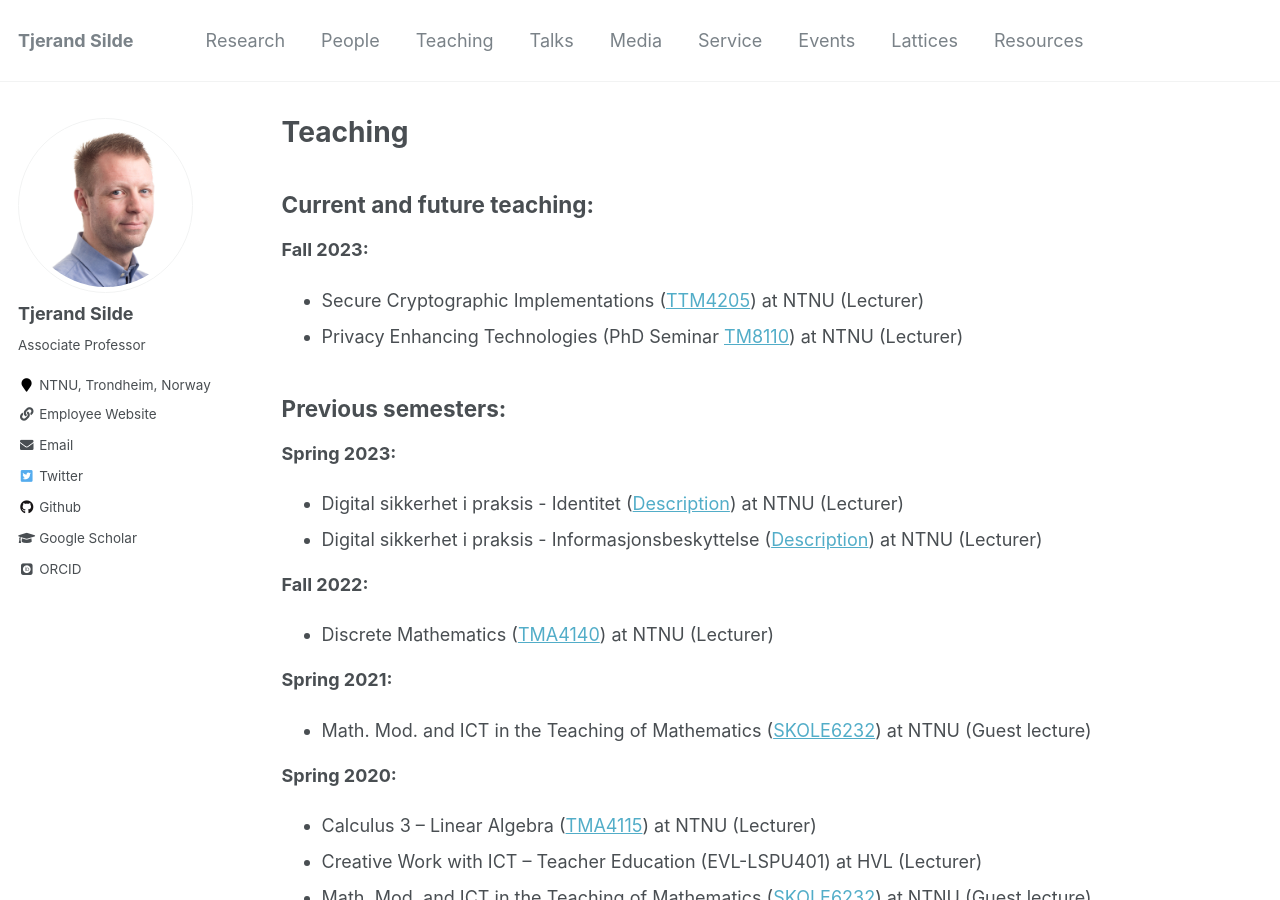
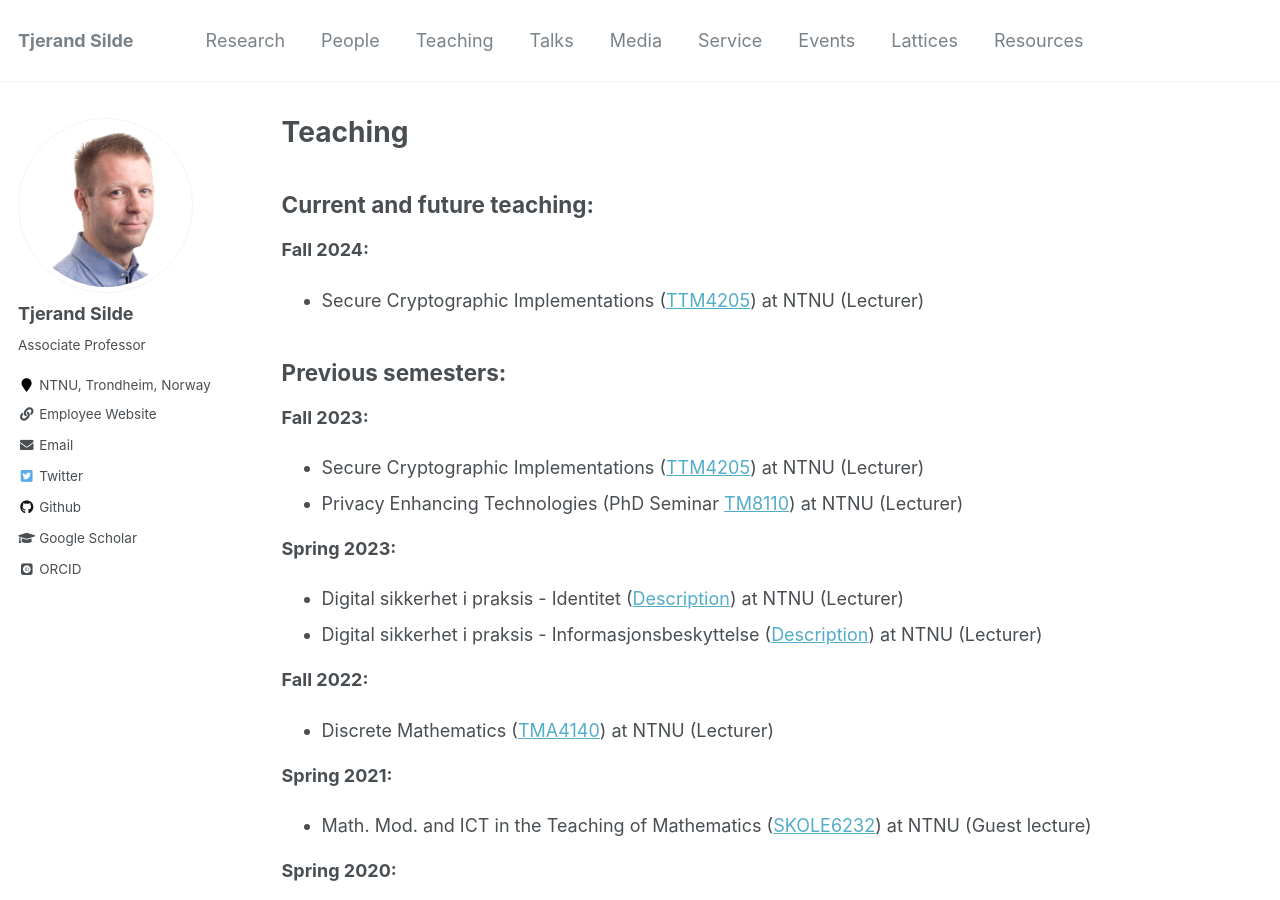
Before and after one commit to tjesi/tjesi.github.io, a Jekyll site: the page built from _pages/teaching.md, in a window 1280 px wide and 900 px high. Built offline with Jekyll 4.4.1, drawn with Linux system fonts in a browser that asks for light colours; some web fonts are replaced.

Commit message:
Update teaching.md

```diff
--- a/_pages/teaching.md
+++ b/_pages/teaching.md
@@ -7,12 +7,16 @@ author_profile: true
 
 ## Current and future teaching:
 
+**Fall 2024:**
+
+* Secure Cryptographic Implementations ([TTM4205](https://www.ntnu.edu/studies/courses/TTM4205)) at NTNU (Lecturer)
+
+## Previous semesters:
+
 **Fall 2023:**
 
 * Secure Cryptographic Implementations ([TTM4205](https://www.ntnu.edu/studies/courses/TTM4205)) at NTNU (Lecturer)
 * Privacy Enhancing Technologies (PhD Seminar [TM8110](https://www.ntnu.edu/studies/courses/TM8110)) at NTNU (Lecturer)
-
-## Previous semesters:
 
 **Spring 2023:**
 
```
